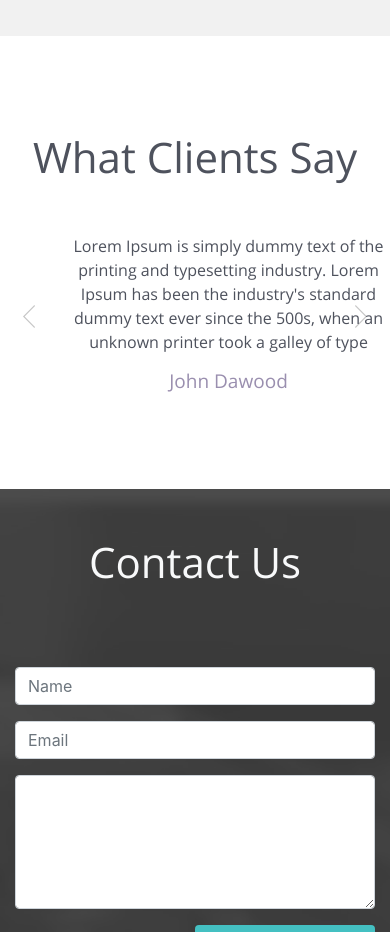
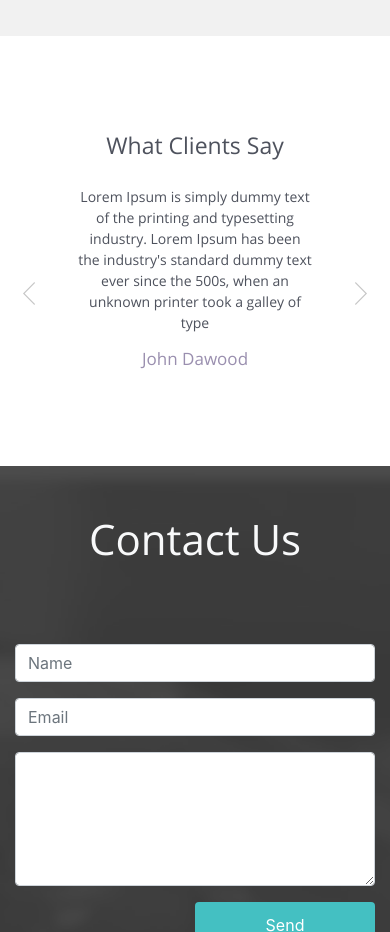
Before and after one commit to dawoodulislam/authors, a plain HTML site: page index.html in a window 390 px wide. Shown: the part 7560-8492 px from the top of the page. Drawn offline with Linux system fonts and the light colour scheme.

Commit message:
Update style.css

```diff
--- a/css/style.css
+++ b/css/style.css
@@ -543,15 +543,19 @@ min-height: 150px;
     }
     #client .carousel-caption
     {
-        width: 340px;
+        width: 60%;
+    }
+    #client h2
+    {
+        font-size: 23px;
     }
     #client .carousel-caption p
     {
-        font-size: 16px;
+        font-size: 14px;
     }
     #client .carousel-caption h5
     {
-        font-size: 19px;
+        font-size: 17px;
     }
     #contact
     {
```
